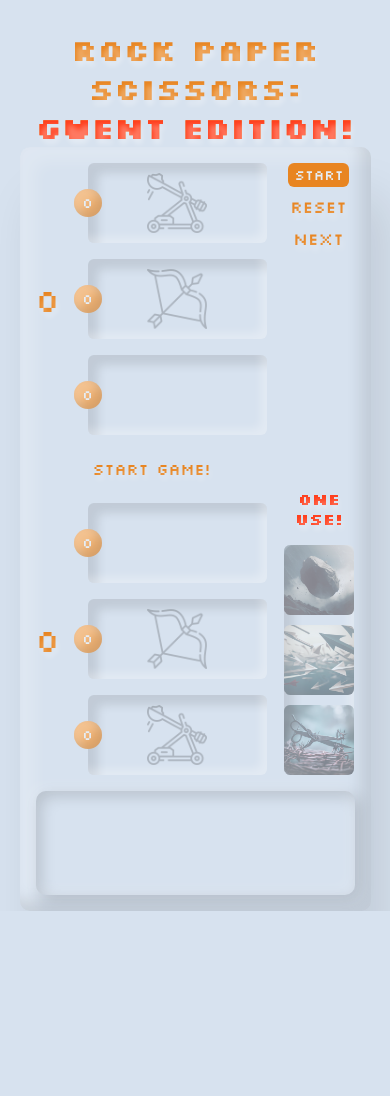
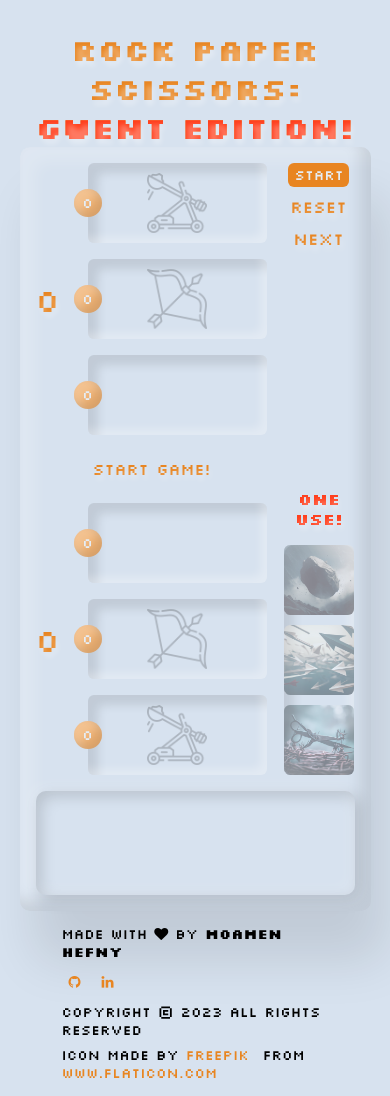
Before and after one commit to Mo2Hefny/odin-rock-paper-scissors, a plain HTML site: page index.html in a window 390 px wide. Before the commit the page ends 911 px from the top, so only its background shows below. Drawn offline with Linux system fonts and the light colour scheme; a web font is replaced by a local one.

Commit message:
Add footer

```diff
--- a/css/styles.css
+++ b/css/styles.css
@@ -42,7 +42,7 @@ body {
   text-shadow: 2px 5px 5px rgba(255, 255, 255, 0.3);
 }
 
-.engraved-text.color-effect{
+.engraved-text.color-effect {
   color: transparent;
   background: var(--secondary-contrast);
   -webkit-background-clip: text;
@@ -299,44 +299,6 @@ button.engraved-text {
   opacity: 0.2;
 }
 
-@media screen and (max-width: 900px) {
-  .title {
-    margin-top: 1em;
-    font-size: 30px;
-  }
-  .table {
-    gap: 0;
-    padding: 1em;
-  }
-
-  .board {
-    gap: 1.5em;
-  }
-
-  .commentary {
-    font-size: 1em;
-  }
-
-  .total-points {
-    width: 2em;
-    height: 2em;
-    font-size: 14px;
-  }
-
-  .score {
-    font-size: 32px;
-  }
-
-  .abilities-section h3 {
-    font-size: 1em;
-  }
-
-  .controls button {
-    font-size: 14px;
-    padding: 3px 6px;
-  }
-}
-
 /* Cards */
 #deck {
   margin-top: 1em;
@@ -429,18 +391,117 @@ button.engraved-text {
   color: var(--bg);
 }
 
+#deck .card-holder .name {
+  transform: translate(0, 0px);
+  height: auto;
+  color: var(--bg);
+}
+
+#deck .card-holder:hover {
+  transform: translate(0, -10px);
+}
+
+.footer {
+  font-size: 0.5em;
+}
+
+.footer {
+  padding: 1em 3em;
+  width: 100%;
+  display: flex;
+  justify-content: space-between;
+  align-items: center;
+  font-size: 14px;
+  flex-wrap: wrap;
+}
+
+.sub {
+  display: flex;
+  justify-content: flex-start;
+  align-items: center;
+  gap: 2em;
+}
+
+.footer a {
+  text-decoration: none;
+  color: var(--primary-contrast);
+}
+
+.icons .fa {
+  color: var(--primary-contrast);
+  padding: 0.5em;
+}
+
+.pop {
+  transition: 0.3s ease;
+}
+
+.pop:hover {
+  translate: -3px 3px;
+  box-shadow: 5px -6px var(--secondary-contrast);
+}
+
 @media screen and (max-width: 900px) {
+  .title {
+    margin-top: 1em;
+    font-size: 30px;
+  }
+
+  .table {
+    gap: 0;
+    padding: 1em;
+  }
+
+  .board {
+    gap: 1.5em;
+  }
+
+  .commentary {
+    font-size: 1em;
+  }
+
+  .total-points {
+    width: 2em;
+    height: 2em;
+    font-size: 14px;
+  }
+
+  .score {
+    font-size: 32px;
+  }
+
+  .abilities-section h3 {
+    font-size: 1em;
+  }
+
+  .controls button {
+    font-size: 14px;
+    padding: 3px 6px;
+  }
+
   .card-holder {
     justify-content: space-between;
   }
 
-  #deck .card-holder .name {
-    transform: translate(0, 0px);
-    height: auto;
-    color: var(--bg);
+  .sub {
+    align-items: flex-start;
+    gap: 0.2em;
+  }
+}
+
+@media screen and (max-width: 600px) {
+  .footer {
+    flex-direction: column;
+    gap: 0.5em;
   }
 
-  #deck .card-holder:hover {
-    transform: translate(0, -10px);
+  #information {
+    flex-direction: row;
+    flex-wrap: wrap;
+    justify-content: space-between;
+  }
+
+  .sub {
+    gap: 0.5em;
   }
 }
--- a/index.html
+++ b/index.html
@@ -11,12 +11,15 @@
 
   <meta charset="UTF-8">
   <meta name="viewport" content="width=device-width, initial-scale=1.0">
+  <link rel="stylesheet" href="https://cdnjs.cloudflare.com/ajax/libs/font-awesome/4.7.0/css/font-awesome.min.css">
   <link rel="stylesheet" href="./css/styles.css">
-  <title>Document</title>
+  <link rel="icon" type="image/png" href="./img/playing-card.png">
+  <title>Rock Paper Scissors: Gwent Edition!</title>
 </head>
 
 <body>
-  <h1 class="title engraved-text" id="title">Rock Paper Scissors: <span class="engraved-text color-effect">Gwent Edition!</span></h1>
+  <h1 class="title engraved-text" id="title">Rock Paper Scissors: <span class="engraved-text color-effect">Gwent
+      Edition!</span></h1>
   <div class="table">
     <div class="container-h">
       <div class="board">
@@ -73,7 +76,25 @@
       </div>
     </div>
     <div class="cards" id="deck"></div>
-
+  </div>
+  <div class="footer">
+    <div class="sub" id="information">
+      <p>Made with
+        <span><i class="fa fa-heart"></i> </span> by<b> Moamen Hefny </b>
+      <div class="icons">
+        <a href="https://github.com/Mo2Hefny" target="_blank"><i class="pop fa fa-github"></i></a>
+        <a href="https://www.linkedin.com/in/mohefny04/" target="_blank"><i class="pop fa fa-linkedin"></i></a>
+      </div>
+    </div>
+    <p class="copyright">Copyright &copy; 2023 All Rights Reserved</p>
+    <div class="attributes">
+      <p>
+        Icon made by
+        <a class="pop" target="_blank" href="https://www.flaticon.com/authors/freepik">Freepik</a>
+        &nbsp;from
+        <a class="pop" target="_blank" href="https://www.flaticon.com/">www.flaticon.com</a>
+      </p>
+    </div>
   </div>
 </body>
 <script src="./js/script.js"></script>
```
